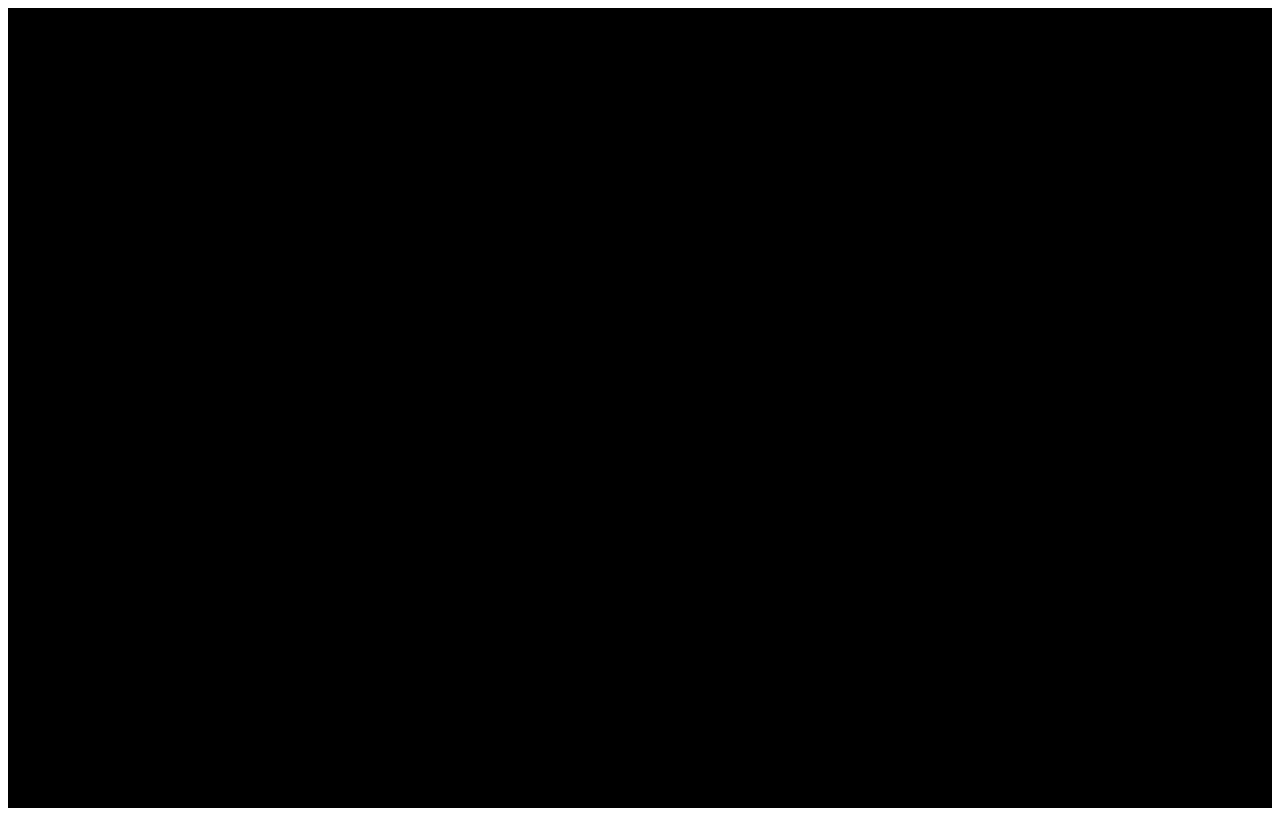
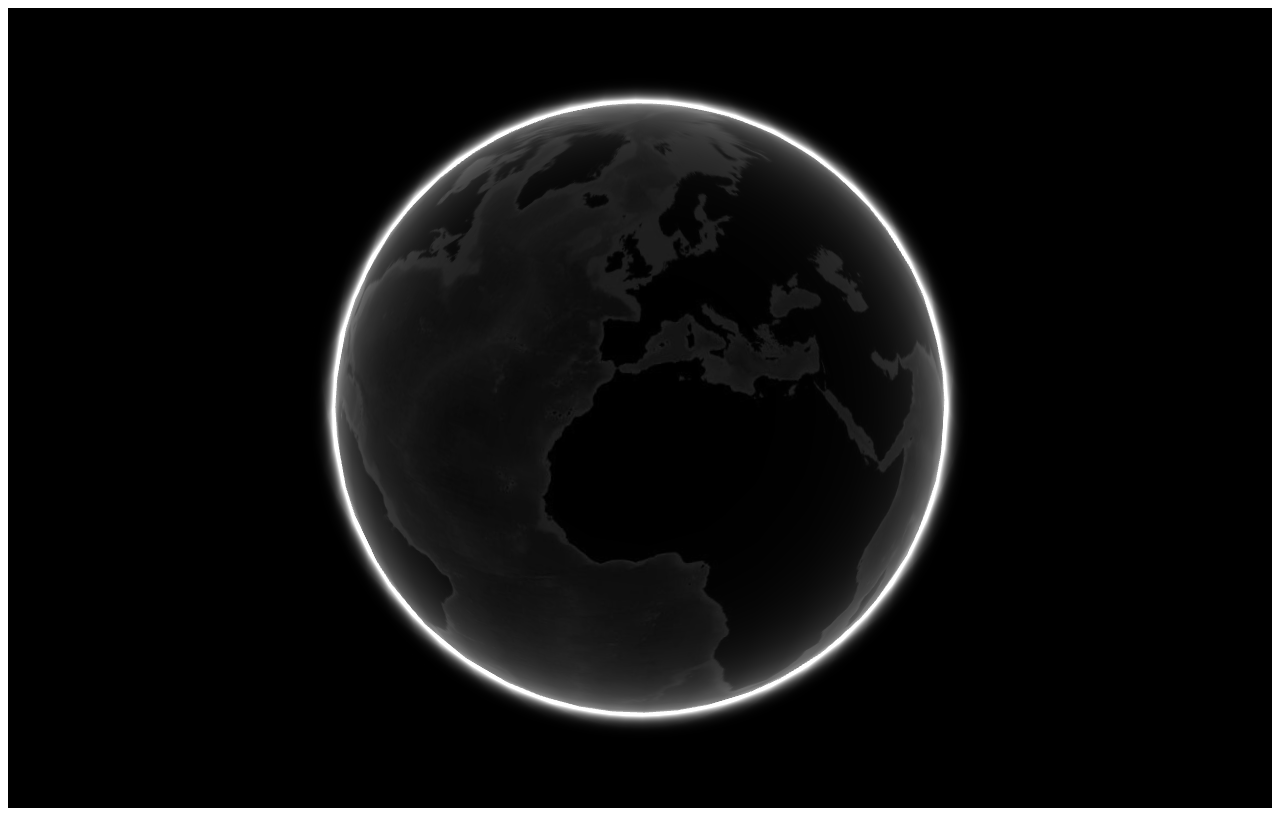
Before and after one commit to amitlzkpa/geoearth, a website: page page/test.html in a window 1280 px wide. Drawn offline with Linux system fonts and the light colour scheme; files that its build step writes are made by us from their sources; animation ran at ten frames a second.

Commit message:
fix class init; make init and animate ready for internal and extrenal triggering

```diff
--- a/page/test.html
+++ b/page/test.html
@@ -22,96 +22,96 @@
         // autoStart: false
       };
       var container = document.getElementById("container");
-      console.log(container);
       var geoearth = new GeoEarth(container, opts);
 
-      console.log(geoearth);
+      // console.log(geoearth);
 
-      geoearth.init();
+      // geoearth.init();
+      // geoearth.animate();
 
 
 
-      //
-      let pos_mumbai = [72.877426, 19.076090];
-      let pos_delhi = [77.216721, 28.644800];
-      let pos_moscow = [37.618423, 55.751244];
-      let pos_austin = [-97.733330, 30.266666];
-      let pos_manila = [120.9822006, 14.6042004];
-      let pos_hongkong = [114.1094971, 22.3964272];
-      let pos_cebu = [123.8907089, 10.31672];
-      let pos_singapore = [103.851959, 1.290270];
-      let pos_bangkok = [100.501442, 13.7539797];
-      let pos_phnompenh = [104.916008, 11.5624504];
-      let pos_saigon = [106.6296463, 10.82302];
-      let pos_jakarta = [106.8451309, -6.2146201];
-      let pos_tonga = [-175.1982422, -21.1789856];
-      let pos_portmoresby = [147.179718, -9.44314];
-      let pos_napydaw = [96.1297226, 19.7450008];
-      let pos_portblair = [92.726486, 11.623377];
-      let pos_chennai = [80.2784729, 13.0878401];
-      let pos_vizag = [83.2016068, 17.68009];
-      let pos_darwin = [130.841782, -12.462827];
+      // //
+      // let pos_mumbai = [72.877426, 19.076090];
+      // let pos_delhi = [77.216721, 28.644800];
+      // let pos_moscow = [37.618423, 55.751244];
+      // let pos_austin = [-97.733330, 30.266666];
+      // let pos_manila = [120.9822006, 14.6042004];
+      // let pos_hongkong = [114.1094971, 22.3964272];
+      // let pos_cebu = [123.8907089, 10.31672];
+      // let pos_singapore = [103.851959, 1.290270];
+      // let pos_bangkok = [100.501442, 13.7539797];
+      // let pos_phnompenh = [104.916008, 11.5624504];
+      // let pos_saigon = [106.6296463, 10.82302];
+      // let pos_jakarta = [106.8451309, -6.2146201];
+      // let pos_tonga = [-175.1982422, -21.1789856];
+      // let pos_portmoresby = [147.179718, -9.44314];
+      // let pos_napydaw = [96.1297226, 19.7450008];
+      // let pos_portblair = [92.726486, 11.623377];
+      // let pos_chennai = [80.2784729, 13.0878401];
+      // let pos_vizag = [83.2016068, 17.68009];
+      // let pos_darwin = [130.841782, -12.462827];
 
-      geoearth.addPoint( pos_mumbai, {size: 4} );
-      geoearth.addPoint( pos_delhi, {size: 2} );
-      geoearth.addPoint( pos_moscow, {size: 2} );
-      geoearth.addPoint( pos_austin );
-      geoearth.addPoint( pos_manila );
-      geoearth.addPoint( pos_hongkong, {size: 4} );
-      geoearth.addPoint( pos_cebu, {size: 2} );
-      geoearth.addPoint( pos_singapore, {size: 2} );
-      geoearth.addPoint( pos_bangkok, {size: 2} );
-      geoearth.addPoint( pos_phnompenh, {size: 2} );
-      geoearth.addPoint( pos_saigon, {size: 4} );
-      geoearth.addPoint( pos_jakarta, {size: 2} );
-      geoearth.addPoint( pos_tonga, {size: 2} );
-      geoearth.addPoint( pos_portmoresby, {size: 3} );
-      geoearth.addPoint( pos_napydaw, {size: 3} );
-      geoearth.addPoint( pos_portblair, {size: 2} );
-      geoearth.addPoint( pos_chennai, {size: 2} );
-      geoearth.addPoint( pos_vizag, {size: 3} );
-      geoearth.addPoint( pos_darwin, {size: 4} );
+      // geoearth.addPoint( pos_mumbai, {size: 4} );
+      // geoearth.addPoint( pos_delhi, {size: 2} );
+      // geoearth.addPoint( pos_moscow, {size: 2} );
+      // geoearth.addPoint( pos_austin );
+      // geoearth.addPoint( pos_manila );
+      // geoearth.addPoint( pos_hongkong, {size: 4} );
+      // geoearth.addPoint( pos_cebu, {size: 2} );
+      // geoearth.addPoint( pos_singapore, {size: 2} );
+      // geoearth.addPoint( pos_bangkok, {size: 2} );
+      // geoearth.addPoint( pos_phnompenh, {size: 2} );
+      // geoearth.addPoint( pos_saigon, {size: 4} );
+      // geoearth.addPoint( pos_jakarta, {size: 2} );
+      // geoearth.addPoint( pos_tonga, {size: 2} );
+      // geoearth.addPoint( pos_portmoresby, {size: 3} );
+      // geoearth.addPoint( pos_napydaw, {size: 3} );
+      // geoearth.addPoint( pos_portblair, {size: 2} );
+      // geoearth.addPoint( pos_chennai, {size: 2} );
+      // geoearth.addPoint( pos_vizag, {size: 3} );
+      // geoearth.addPoint( pos_darwin, {size: 4} );
 
 
-      geoearth.addLineString([pos_mumbai, pos_moscow], {color: 0x0000ff});
-      geoearth.addLineString([pos_mumbai, pos_vizag], {color: 0x0000ff});
-      geoearth.addLineString([pos_mumbai, pos_delhi], {color: 0xff0000});
-      geoearth.addLineString([pos_mumbai, pos_chennai], {color: 0xfff000});
-      geoearth.addLineString([pos_darwin, pos_cebu], {color: 0xff0000});
-      geoearth.addLineString([pos_napydaw, pos_vizag], {color: 0xff0000});
-      geoearth.addLineString([pos_chennai, pos_portblair], {color: 0xff0000});
-      geoearth.addLineString([pos_singapore, pos_bangkok], {color: 0xff0000});
-      geoearth.addLineString([pos_bangkok, pos_napydaw], {color: 0xff0000});
-      geoearth.addLineString([pos_tonga, pos_portmoresby], {color: 0xff0000});
-      geoearth.addLineString([pos_hongkong, pos_saigon], {color: 0xff0000});
-      geoearth.addLineString([pos_manila, pos_portmoresby], {color: 0xff0000});
-      geoearth.addLineString([pos_darwin, pos_jakarta], {color: 0xff0000});
-      geoearth.addLineString([pos_phnompenh, pos_bangkok], {color: 0xff0000});
-      geoearth.addLineString([pos_cebu, pos_jakarta], {color: 0xff0000});
-      geoearth.addLineString([pos_darwin, pos_saigon], {color: 0xff0000});
-      geoearth.addLineString([pos_cebu, pos_manila], {color: 0xff0000});
+      // geoearth.addLineString([pos_mumbai, pos_moscow], {color: 0x0000ff});
+      // geoearth.addLineString([pos_mumbai, pos_vizag], {color: 0x0000ff});
+      // geoearth.addLineString([pos_mumbai, pos_delhi], {color: 0xff0000});
+      // geoearth.addLineString([pos_mumbai, pos_chennai], {color: 0xfff000});
+      // geoearth.addLineString([pos_darwin, pos_cebu], {color: 0xff0000});
+      // geoearth.addLineString([pos_napydaw, pos_vizag], {color: 0xff0000});
+      // geoearth.addLineString([pos_chennai, pos_portblair], {color: 0xff0000});
+      // geoearth.addLineString([pos_singapore, pos_bangkok], {color: 0xff0000});
+      // geoearth.addLineString([pos_bangkok, pos_napydaw], {color: 0xff0000});
+      // geoearth.addLineString([pos_tonga, pos_portmoresby], {color: 0xff0000});
+      // geoearth.addLineString([pos_hongkong, pos_saigon], {color: 0xff0000});
+      // geoearth.addLineString([pos_manila, pos_portmoresby], {color: 0xff0000});
+      // geoearth.addLineString([pos_darwin, pos_jakarta], {color: 0xff0000});
+      // geoearth.addLineString([pos_phnompenh, pos_bangkok], {color: 0xff0000});
+      // geoearth.addLineString([pos_cebu, pos_jakarta], {color: 0xff0000});
+      // geoearth.addLineString([pos_darwin, pos_saigon], {color: 0xff0000});
+      // geoearth.addLineString([pos_cebu, pos_manila], {color: 0xff0000});
 
 
-      var json;
+      // var json;
 
-      json = await fetch('./data/dinagat.geojson');
-      geoearth.addFeature(await json.json());
+      // json = await fetch('./data/dinagat.geojson');
+      // geoearth.addFeature(await json.json());
 
 
-      json = await fetch('./data/magellan-line.geojson');
-      geoearth.addGeoJson(await json.json());
+      // json = await fetch('./data/magellan-line.geojson');
+      // geoearth.addGeoJson(await json.json());
 
 
-      json = await fetch('./data/dinagats.geojson');
-      geoearth.addGeoJson(await json.json());
+      // json = await fetch('./data/dinagats.geojson');
+      // geoearth.addGeoJson(await json.json());
 
 
-      json = await fetch('./data/magellan-line.geojson');
-      geoearth.addGeoJson(await json.json());
+      // json = await fetch('./data/magellan-line.geojson');
+      // geoearth.addGeoJson(await json.json());
 
 
-      json = await fetch('./data/sample.geojson');
-      geoearth.addFeatureCollection(await json.json());
+      // json = await fetch('./data/sample.geojson');
+      // geoearth.addFeatureCollection(await json.json());
 
 
       // json = await fetch('./data/world.geojson');
--- a/src/geoearth.js
+++ b/src/geoearth.js
@@ -125,10 +125,10 @@ class GeoEarth {
 
 
 
-    // this.init();
-    // if (this.autoStart) {
-    //   this.animate();
-    // }
+    if (this.autoStart) {
+      this.init();
+      this.animate.bind(this)();
+    }
 
 
   }
@@ -194,13 +194,13 @@ class GeoEarth {
 
     this.container.appendChild(this.renderer.domElement);
 
-    this.container.addEventListener('mousedown', this.onMouseDown, false);
+    this.container.addEventListener('mousedown', this.onMouseDown.bind(this), false);
 
-    this.container.addEventListener('mousewheel', this.onMouseWheel, false);
+    this.container.addEventListener('mousewheel', this.onMouseWheel.bind(this), false);
 
-    document.addEventListener('keydown', this.onDocumentKeyDown, false);
+    document.addEventListener('keydown', this.onDocumentKeyDown.bind(this), false);
 
-    window.addEventListener('resize', this.onWindowResize, false);
+    window.addEventListener('resize', this.onWindowResize.bind(this), false);
 
     this.container.addEventListener('mouseover', function() {
       this.overRenderer = true;
@@ -214,9 +214,9 @@ class GeoEarth {
   onMouseDown(event) {
     event.preventDefault();
 
-    this.container.addEventListener('mousemove', onMouseMove, false);
-    this.container.addEventListener('mouseup', onMouseUp, false);
-    this.container.addEventListener('mouseout', onMouseOut, false);
+    this.container.addEventListener('mousemove', this.onMouseMove.bind(this), false);
+    this.container.addEventListener('mouseup', this.onMouseUp.bind(this), false);
+    this.container.addEventListener('mouseout', this.onMouseOut.bind(this), false);
 
     this.mouseOnDown.x = - event.clientX;
     this.mouseOnDown.y = event.clientY;
@@ -241,16 +241,16 @@ class GeoEarth {
   }
 
   onMouseUp(event) {
-    this.container.removeEventListener('mousemove', onMouseMove, false);
-    this.container.removeEventListener('mouseup', onMouseUp, false);
-    this.container.removeEventListener('mouseout', onMouseOut, false);
+    this.container.removeEventListener('mousemove', this.onMouseMove.bind(this), false);
+    this.container.removeEventListener('mouseup', this.onMouseUp.bind(this), false);
+    this.container.removeEventListener('mouseout', this.onMouseOut.bind(this), false);
     this.container.style.cursor = 'auto';
   }
 
   onMouseOut(event) {
-    this.container.removeEventListener('mousemove', onMouseMove, false);
-    this.container.removeEventListener('mouseup', onMouseUp, false);
-    this.container.removeEventListener('mouseout', onMouseOut, false);
+    this.container.removeEventListener('mousemove', this.onMouseMove.bind(this), false);
+    this.container.removeEventListener('mouseup', this.onMouseUp.bind(this), false);
+    this.container.removeEventListener('mouseout', this.onMouseOut.bind(this), false);
   }
 
   onMouseWheel(event) {
@@ -287,13 +287,11 @@ class GeoEarth {
   }
 
   animate() {
-    console.log("animate", this.frameCount);
-    requestAnimationFrame(this.animate);
+    requestAnimationFrame(this.animate.bind(this));
     this.render();
   }
 
   render() {
-    console.log("render1", this.frameCount);
     this.zoom(this.curZoomSpeed);
 
     this.rotation.x += (this.target.x - this.rotation.x) * 0.1;
@@ -309,7 +307,6 @@ class GeoEarth {
     this.renderer.render(this.scene, this.camera);
 
     this.frameCount++;
-    console.log("render2", this.frameCount);
   }
 
 
```
